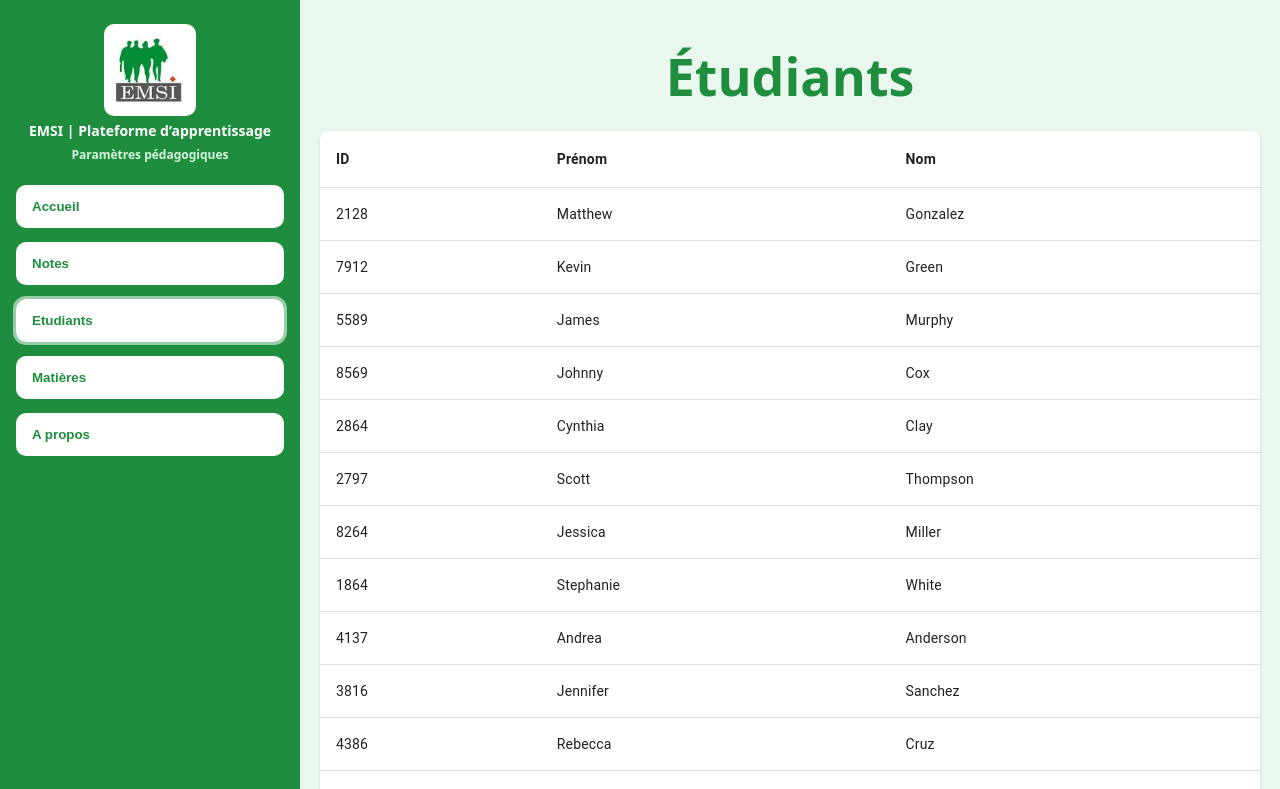
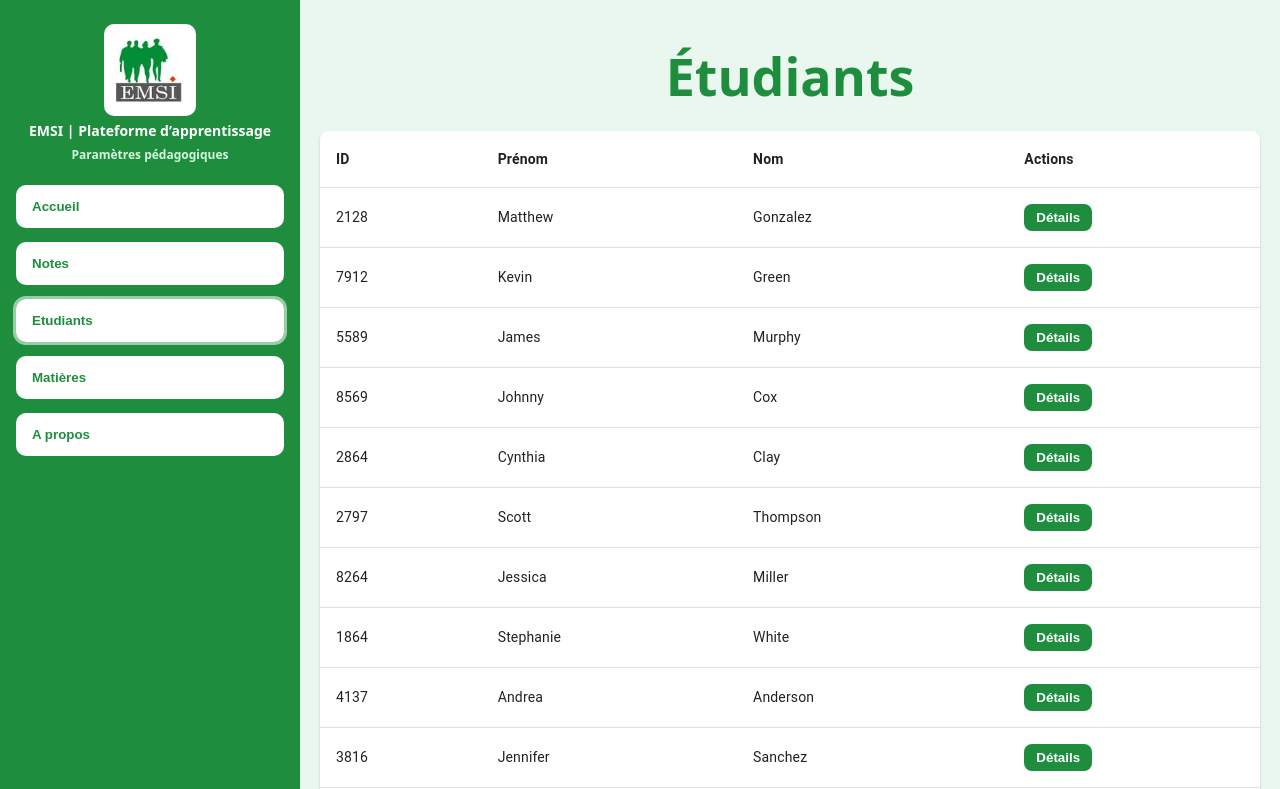
Before and after one commit to MBDS-CASA/react101-BouchaibNamir1, a React (Vite) app: page /etudiants in a window 1280 px wide. Shown: the top 789 px of the page. Built offline with nearby package versions, Linux system fonts and the light colour scheme.

Commit message:
TD06: Ajout page détails étudiant avec tableau MUI

```diff
--- a/src/App.jsx
+++ b/src/App.jsx
@@ -9,6 +9,7 @@ import Notes from "./components/Notes";
 import Etudiants from "./components/Etudiants";
 import Matieres from "./components/Matieres";
 import Apropos from "./components/Apropos";
+import StudentDetails from "./components/StudentDetails";
 
 export default function App() {
   const location = useLocation();
@@ -49,6 +50,8 @@ export default function App() {
           <Route path="/etudiants" element={<Etudiants />} />
           <Route path="/matieres" element={<Matieres />} />
           <Route path="/apropos" element={<Apropos />} />
+          <Route path="/etudiants/:id" element={<StudentDetails />} />
+
         </Routes>
 
         <Footer />
--- a/src/components/Etudiants.jsx
+++ b/src/components/Etudiants.jsx
@@ -1,17 +1,37 @@
+import { useNavigate } from "react-router-dom";
 import data from "../data/data.json";
 import BasicTable from "./BasicTable";
 
 export default function Etudiants() {
+  const navigate = useNavigate();
+
   const rows = data.map((n) => ({
     id: n.student.id,
     prenom: n.student.firstname,
     nom: n.student.lastname,
+    action: (
+      <button
+        onClick={() => navigate(`/etudiants/${n.student.id}`)}
+        style={{
+          padding: "6px 12px",
+          borderRadius: 8,
+          border: "none",
+          background: "#1e8e3e",
+          color: "white",
+          fontWeight: "bold",
+          cursor: "pointer",
+        }}
+      >
+        Détails
+      </button>
+    ),
   }));
 
   const columns = [
     { key: "id", label: "ID" },
     { key: "prenom", label: "Prénom" },
     { key: "nom", label: "Nom" },
+    { key: "action", label: "Actions" },
   ];
 
   return (
--- /dev/null
+++ b/src/components/StudentDetails.jsx
@@ -0,0 +1,132 @@
+import { useMemo } from "react";
+import { useNavigate, useParams } from "react-router-dom";
+import data from "../data/data.json";
+
+import Paper from "@mui/material/Paper";
+import Button from "@mui/material/Button";
+
+import Table from "@mui/material/Table";
+import TableBody from "@mui/material/TableBody";
+import TableCell from "@mui/material/TableCell";
+import TableContainer from "@mui/material/TableContainer";
+import TableHead from "@mui/material/TableHead";
+import TableRow from "@mui/material/TableRow";
+
+export default function StudentDetails() {
+  const { id } = useParams();
+  const navigate = useNavigate();
+
+  const student = useMemo(() => {
+    const sid = Number(id);
+
+    const found = data.find((n) => n.student?.id === sid);
+    if (!found) return null;
+
+    const info = {
+      id: found.student.id,
+      firstname: found.student.firstname,
+      lastname: found.student.lastname,
+    };
+
+    const notes = data
+      .filter((n) => n.student?.id === sid)
+      .map((n) => ({
+        unique_id: n.unique_id,
+        course: n.course,
+        date: n.date,
+        grade: n.grade,
+      }));
+
+    return { info, notes };
+  }, [id]);
+
+  if (!student) {
+    return (
+      <main className="main">
+        <div className="page-wrap">
+          <div className="page-header">
+            <h1 className="app-title">Détails étudiant</h1>
+            <Button variant="contained" color="success" onClick={() => navigate("/etudiants")}>
+              Retour
+            </Button>
+          </div>
+
+          <Paper className="card-pro" elevation={2}>
+            <p className="empty-text">Aucun étudiant trouvé pour l'ID {id}.</p>
+          </Paper>
+        </div>
+      </main>
+    );
+  }
+
+  return (
+    <main className="main">
+      <div className="page-wrap">
+        <div className="page-header">
+          <h1 className="app-title">
+            {student.info.firstname} {student.info.lastname}
+          </h1>
+
+          <Button variant="contained" color="success" onClick={() => navigate("/etudiants")}>
+            Retour
+          </Button>
+        </div>
+
+        {/* ✅ INFOS (petit tableau) */}
+        <Paper className="card-pro" elevation={2}>
+          <h3 className="section-title">Informations</h3>
+
+          <TableContainer component={Paper} className="mui-table-card" elevation={0}>
+            <Table size="small">
+              <TableBody>
+                <TableRow>
+                  <TableCell className="th-cell">ID</TableCell>
+                  <TableCell>{student.info.id}</TableCell>
+                </TableRow>
+                <TableRow>
+                  <TableCell className="th-cell">Nom complet</TableCell>
+                  <TableCell>
+                    {student.info.firstname} {student.info.lastname}
+                  </TableCell>
+                </TableRow>
+              </TableBody>
+            </Table>
+          </TableContainer>
+        </Paper>
+
+        {/* ✅ NOTES (vrai tableau) */}
+        <Paper className="card-pro" elevation={2}>
+          <h3 className="section-title">Notes / Cours</h3>
+
+          {student.notes.length === 0 ? (
+            <p className="empty-text">Aucune note trouvée.</p>
+          ) : (
+            <TableContainer component={Paper} className="mui-table-card" elevation={0}>
+              <Table>
+                <TableHead>
+                  <TableRow>
+                    <TableCell className="head-cell">Unique ID</TableCell>
+                    <TableCell className="head-cell">Cours</TableCell>
+                    <TableCell className="head-cell">Date</TableCell>
+                    <TableCell className="head-cell">Note</TableCell>
+                  </TableRow>
+                </TableHead>
+
+                <TableBody>
+                  {student.notes.map((n) => (
+                    <TableRow key={n.unique_id} hover>
+                      <TableCell>{n.unique_id}</TableCell>
+                      <TableCell>{n.course}</TableCell>
+                      <TableCell>{n.date}</TableCell>
+                      <TableCell>{n.grade}</TableCell>
+                    </TableRow>
+                  ))}
+                </TableBody>
+              </Table>
+            </TableContainer>
+          )}
+        </Paper>
+      </div>
+    </main>
+  );
+}
```
